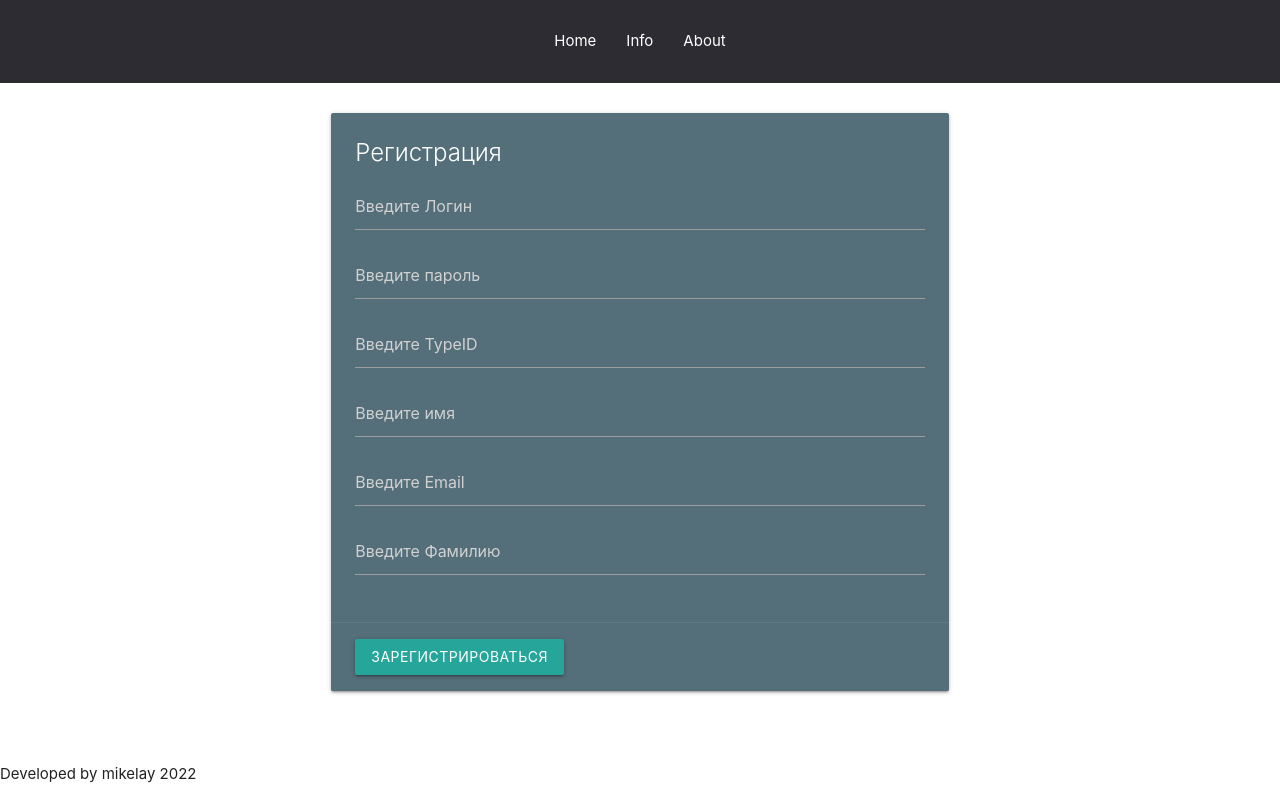
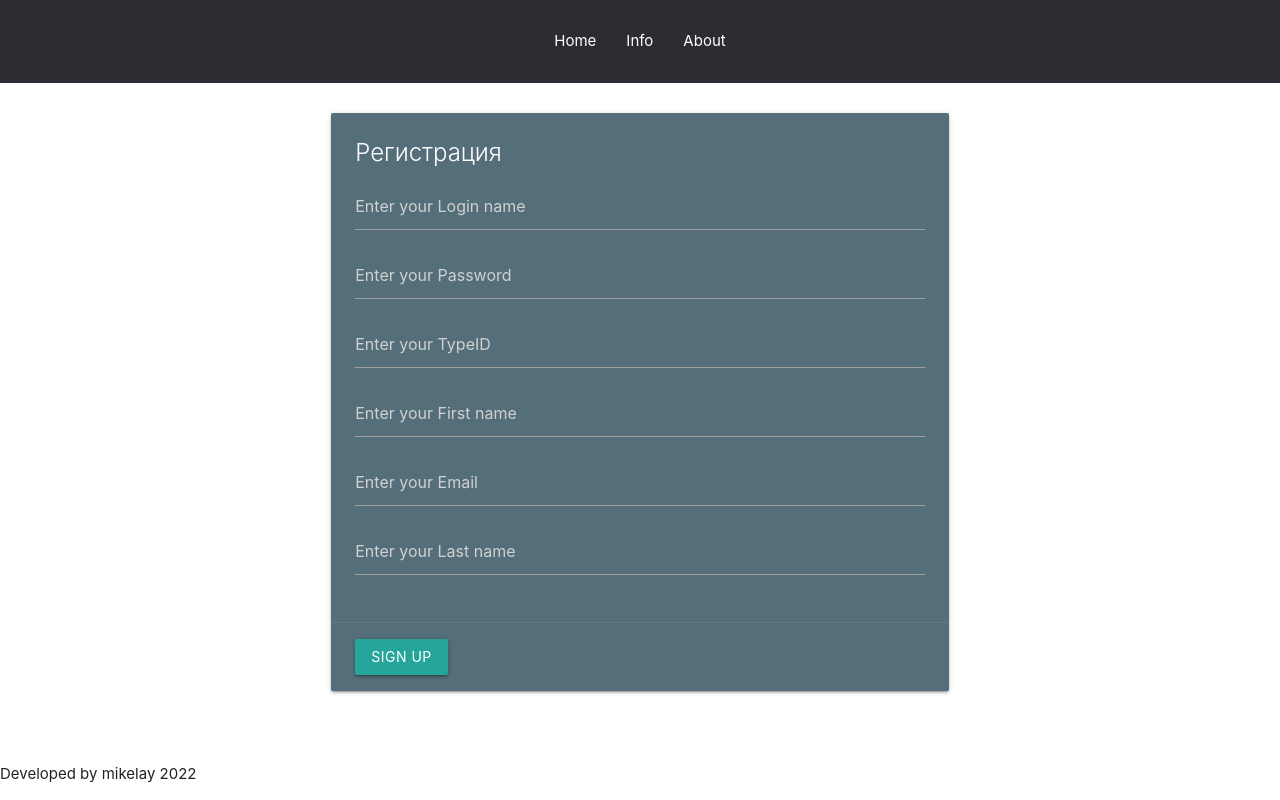
Before and after one commit to mikelay2020/ReactRouterDomv6.3.0, a React (Create React App) app in the folder learn-routerdom/: page /signup in a window 1280 px wide. Built offline with nearby package versions, Linux system fonts and the light colour scheme.

Commit message:
som bag2 i'm corrected this

```diff
--- a/learn-routerdom/src/pages/SignIn.jsx
+++ b/learn-routerdom/src/pages/SignIn.jsx
@@ -35,8 +35,7 @@ const SignIn = () => {
               <div>
                 <div className="input-field">
                   <input
-                    placeholder="Введите Email"
-                    id="LoginName"
+                    placeholder="Enter your Login name"
                     type="text"
                     name="LoginName"
                     onChange={changeHandler}
@@ -45,8 +44,7 @@ const SignIn = () => {
                 </div>
                 <div className="input-field">
                   <input
-                    placeholder="Введите пароль"
-                    id="Password"
+                    placeholder="Enter your password"
                     type="Password"
                     name="Password"
                     onChange={changeHandler}
@@ -57,7 +55,7 @@ const SignIn = () => {
             </div>
             <div className="card-action">
               <button className="btn gray darken-1" onClick={loginHandler}>
-                Войти
+                Sign In
               </button>
             </div>
           </div>
--- a/learn-routerdom/src/pages/SignUP.jsx
+++ b/learn-routerdom/src/pages/SignUP.jsx
@@ -39,7 +39,7 @@ const SignUp = () => {
               <span className="card-title">Регистрация</span>
               <div className="input-field">
                 <input
-                  placeholder="Введите Логин"
+                  placeholder="Enter your Login name"
                   type="text"
                   name="LoginName"
                   onChange={changeHandler1}
@@ -48,7 +48,7 @@ const SignUp = () => {
               </div>
               <div className="input-field">
                 <input
-                  placeholder="Введите пароль"
+                  placeholder="Enter your Password"
                   type="Password"
                   name="Password"
                   onChange={changeHandler1}
@@ -58,7 +58,7 @@ const SignUp = () => {
               <div>
                 <div className="input-field">
                   <input
-                    placeholder="Введите TypeID"
+                    placeholder="Enter your TypeID"
                     type="text"
                     name="TypeId"
                     onChange={changeHandler1}
@@ -67,7 +67,7 @@ const SignUp = () => {
                 </div>
                 <div className="input-field">
                   <input
-                    placeholder="Введите имя"
+                    placeholder="Enter your First name"
                     type="text"
                     name="InfoName"
                     onChange={changeHandler1}
@@ -76,7 +76,7 @@ const SignUp = () => {
                 </div>
                 <div className="input-field">
                   <input
-                    placeholder="Введите Email"
+                    placeholder="Enter your Email"
                     type="text"
                     name="InfoEmail"
                     onChange={changeHandler1}
@@ -85,7 +85,7 @@ const SignUp = () => {
                 </div>
                 <div className="input-field">
                   <input
-                    placeholder="Введите Фамилию"
+                    placeholder="Enter your Last name"
                     type="text"
                     name="InfoSurname"
                     onChange={changeHandler1}
@@ -96,7 +96,7 @@ const SignUp = () => {
             </div>
             <div className="card-action">
               <button className="btn gray darken-1" onClick={registerHandler}>
-                Зарегистрироваться
+                Sign Up
               </button>
             </div>
           </div>
```
